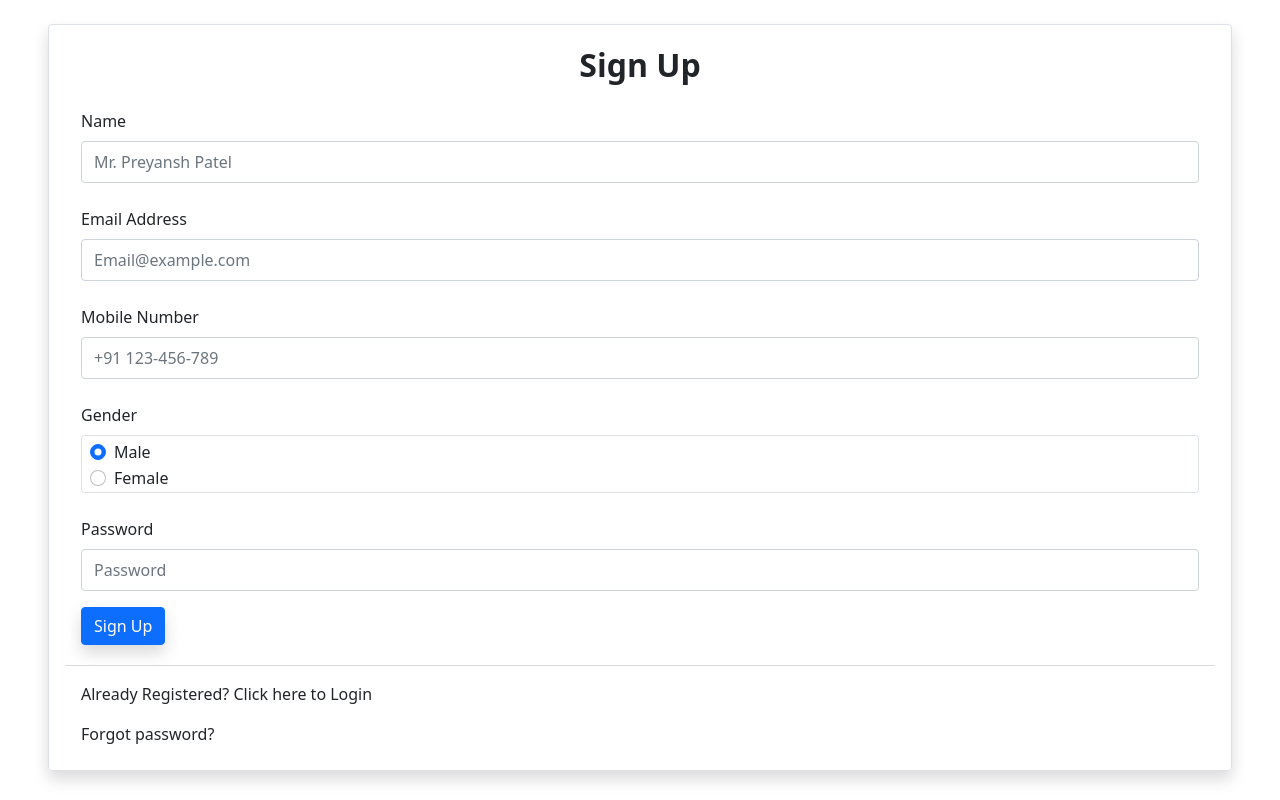
After one commit to PatelPreyansh30/personal-finance, a Flask app: page /signup in a window 1280 px wide. The commit adds this page. Run offline with Flask 2, Linux system fonts and the light colour scheme.

Commit message:
Add Login And Signup Page

```diff
--- a/app.py
+++ b/app.py
@@ -30,8 +30,8 @@ def home():
             db.session.add(data)
             db.session.commit()
 
-    allData = PFManage.query.all()
-    return render_template("index.html",allData = allData)
+    # allData = PFManage.query.all()
+    return render_template("index.html")
 
 @app.route("/delete/int:<srNo>")
 def delete(srNo):
@@ -47,5 +47,17 @@ def deleteAll():
     db.session.commit()
     return redirect("/")
 
+@app.route("/login",methods=['GET','POST'])
+def login():
+    return render_template("login.html")
+
+@app.route("/signup",methods=['GET','POST'])
+def signup():
+    return render_template("signup.html")
+
+@app.route("/forgotpassword",methods=['GET','POST'])
+def forgot():
+    return render_template("forgot.html")
+
 if __name__ == "__main__":
     app.run(debug=True)
--- a/templates/base.html
+++ b/templates/base.html
@@ -1,21 +1,30 @@
 <!doctype html>
 <html lang="en">
-
-<head>
+  <head>
+    <!-- Required meta tags -->
     <meta charset="utf-8">
     <meta name="viewport" content="width=device-width, initial-scale=1">
-    <title>Finance Managment</title>
-    <link href="https://cdn.jsdelivr.net/npm/bootstrap@5.2.0-beta1/dist/css/bootstrap.min.css" rel="stylesheet"
-        integrity="sha384-0evHe/X+R7YkIZDRvuzKMRqM+OrBnVFBL6DOitfPri4tjfHxaWutUpFmBp4vmVor" crossorigin="anonymous">
-</head>
 
-<body>
+    <!-- Bootstrap CSS -->
+    <link href="https://cdn.jsdelivr.net/npm/bootstrap@5.0.2/dist/css/bootstrap.min.css" rel="stylesheet" integrity="sha384-EVSTQN3/azprG1Anm3QDgpJLIm9Nao0Yz1ztcQTwFspd3yD65VohhpuuCOmLASjC" crossorigin="anonymous">
+
+    <title>Personal Finance</title>
+  </head>
+  <body>
+
     {% block body %}
 
     {% endblock body %}
-    <script src="https://cdn.jsdelivr.net/npm/bootstrap@5.2.0-beta1/dist/js/bootstrap.bundle.min.js"
-        integrity="sha384-pprn3073KE6tl6bjs2QrFaJGz5/SUsLqktiwsUTF55Jfv3qYSDhgCecCxMW52nD2"
-        crossorigin="anonymous"></script>
-</body>
 
+    <!-- Optional JavaScript; choose one of the two! -->
+
+    <!-- Option 1: Bootstrap Bundle with Popper -->
+    <script src="https://cdn.jsdelivr.net/npm/bootstrap@5.0.2/dist/js/bootstrap.bundle.min.js" integrity="sha384-MrcW6ZMFYlzcLA8Nl+NtUVF0sA7MsXsP1UyJoMp4YLEuNSfAP+JcXn/tWtIaxVXM" crossorigin="anonymous"></script>
+
+    <!-- Option 2: Separate Popper and Bootstrap JS -->
+
+    <!-- <script src="https://cdn.jsdelivr.net/npm/@popperjs/core@2.9.2/dist/umd/popper.min.js" integrity="sha384-IQsoLXl5PILFhosVNubq5LC7Qb9DXgDA9i+tQ8Zj3iwWAwPtgFTxbJ8NT4GN1R8p" crossorigin="anonymous"></script>
+    <script src="https://cdn.jsdelivr.net/npm/bootstrap@5.0.2/dist/js/bootstrap.min.js" integrity="sha384-cVKIPhGWiC2Al4u+LWgxfKTRIcfu0JTxR+EQDz/bgldoEyl4H0zUF0QKbrJ0EcQF" crossorigin="anonymous"></script> -->
+
+  </body>
 </html>
--- /dev/null
+++ b/templates/signup.html
@@ -0,0 +1,67 @@
+{% extends 'base.html' %}
+
+{% block body %}
+
+<div class="shadow my-4 mx-5 p-3 border rounded">
+    <p class="text-center m-0" id="signup_heading" style="font-size: 32px; font-weight:bolder;">Sign Up</p>
+    <form class="px-3 py-1" method="POST" action="/signup" autocomplete="on">
+
+        <!-- Name -->
+        <div class="form-group py-2">
+            <label class="py-2">Name</label>
+            <input type="text" required class="form-control py-2" name="name"
+                id="signup_name" placeholder="Mr. Preyansh Patel">
+        </div>
+
+        <!-- Email Address -->
+        <div class="form-group py-2">
+            <label class="py-2">Email Address</label>
+            <input type="email" required class="form-control py-2" name="email"
+                id="signup_email" placeholder="Email@example.com">
+        </div>
+
+        <!-- Mobile Number -->
+        <div class="form-group py-2">
+            <label class="py-2">Mobile Number</label>
+            <input type="text" required class="form-control py-2" name="m_no"
+                id="signup_mno" placeholder="+91 123-456-789">
+        </div>
+
+        <!-- Gender -->
+        <div class="form-group py-2">
+            <label class="py-2">Gender</label>
+            <div class="pt-1 px-2 border rounded">
+                <span class="form-check">
+                    <input class="form-check-input" type="radio"
+                        name="gender" id="signup_male" value="option1"
+                        checked required>
+                    <label class="form-check-label">
+                        Male
+                    </label>
+                </span>
+                <span class="form-check">
+                    <input class="form-check-input" type="radio"
+                        name="gender" id="signup_female"
+                        value="option2" required>
+                    <label class="form-check-label">
+                        Female
+                    </label>
+                </div>
+            </span>
+        </div>
+
+        <!-- Password -->
+        <div class="form-group py-2">
+            <label class="py-2">Password</label>
+            <input type="password" class="form-control py-2" name="password"
+                id="signup_password" placeholder="Password" required>
+        </div>
+
+        <button type="submit" class="btn btn-primary shadow my-2">Sign Up</button>
+    </form>
+    <div class="dropdown-divider"></div>
+    <a class="dropdown-item py-2" href="/login">Already Registered? Click here to Login</a>
+    <a class="dropdown-item py-2" href="/forgotpassword">Forgot password?</a>
+</div>
+
+{% endblock body %}
```
Also changed, not shown: templates/login.html (added, +40 -0 lines), pf.db, templates/home.html (added).
